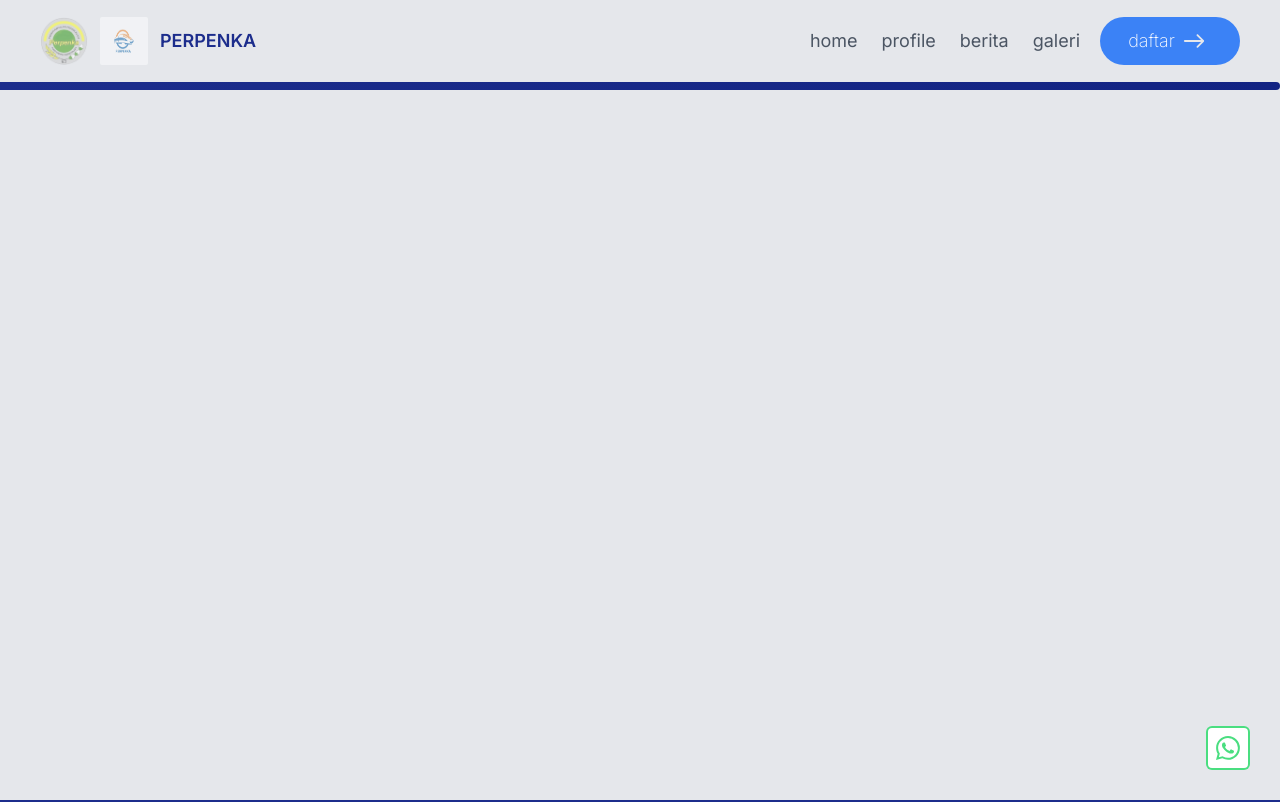
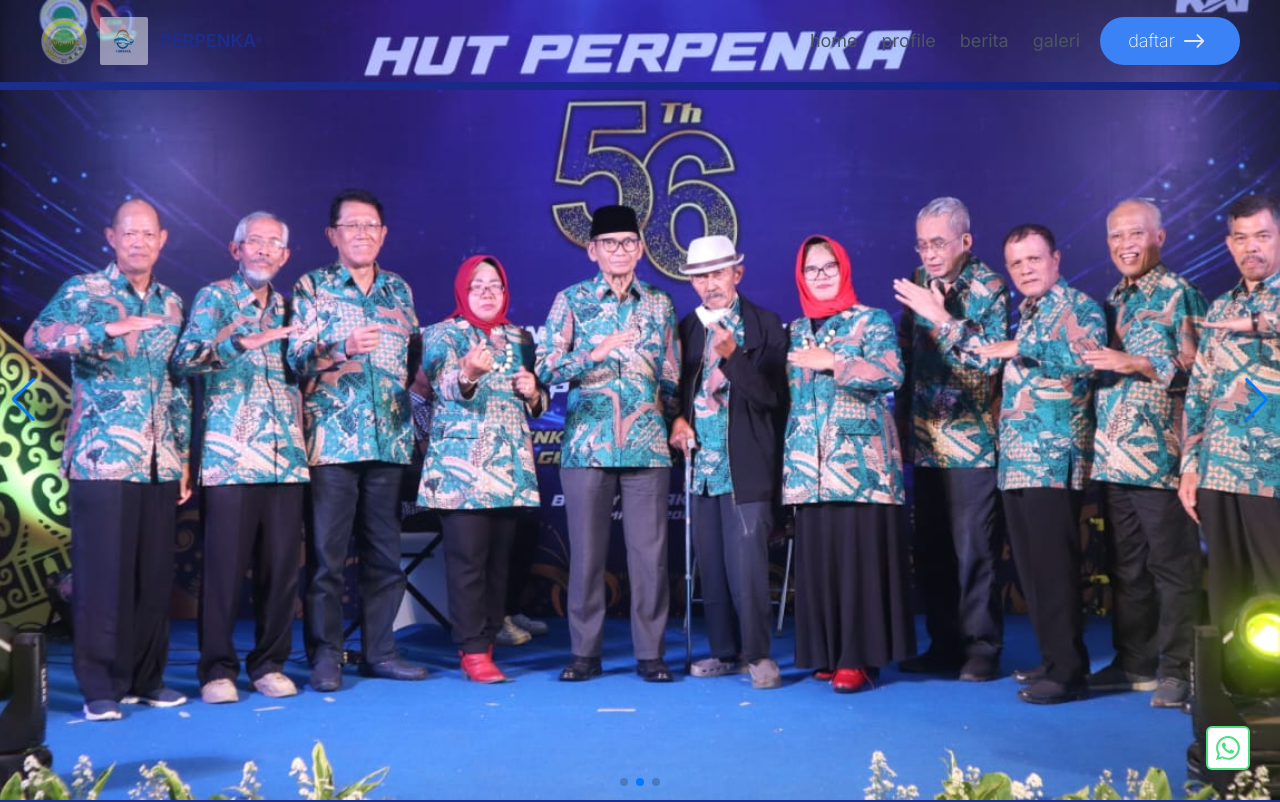
Before and after one commit to ahadanfauzan123/perpenka-build, a Next.js app: page / in a window 1280 px wide. Shown: the top 802 px of the page. Built offline with nearby package versions, Linux system fonts and the light colour scheme; no server answers; the database is empty.

Commit message:
analytic3

```diff
--- a/src/app/admin/dashboard/page.tsx
+++ b/src/app/admin/dashboard/page.tsx
@@ -7,13 +7,13 @@
 import { NewsContext } from "../../../../context/NewsContext";
 import { useContext } from "react"
 import Table from '../../../../components/admin/tableUser'
-import ReactGA from "react-ga4";
+// import ReactGA from "react-ga4";
 
 
 function AdminDashboard() {
   const {users} = useContext(NewsContext)
-  ReactGA.initialize("G-FQ6V4E5T2S");
-  ReactGA.send({ hitType: "pageview", page: window.location.pathname, });
+  // ReactGA.initialize("G-FQ6V4E5T2S");
+  // ReactGA.send({ hitType: "pageview", page: window.location.pathname, });
 
   // console.log(users)
   return (
--- a/src/app/globals.css
+++ b/src/app/globals.css
@@ -89,7 +89,7 @@
   @apply bg-orange-400 border border-orange-400 ;
 
 } */
-/* body {
+body {
   overflow-x: hidden;
 }
  .swiper {
@@ -138,4 +138,4 @@
   &:active {
     background-color: #4289e6;
   }
-} */
+}
```
